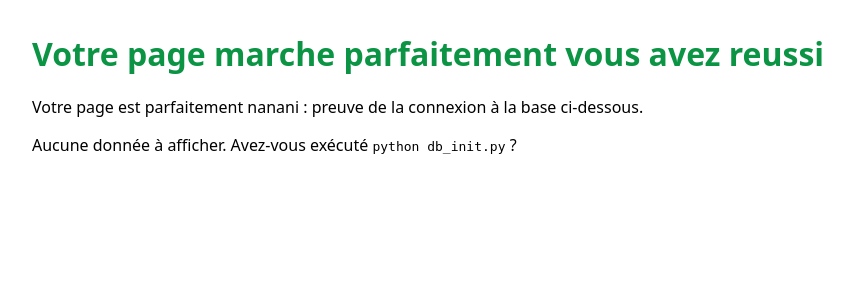
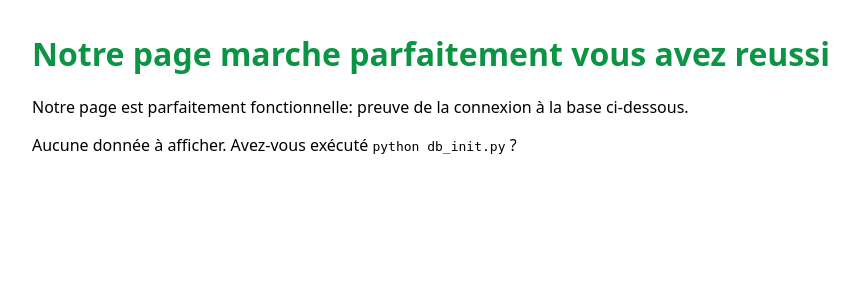
Before and after one commit to HSEV/R5A07_Auto_Flask_Code, a Flask app: page / in a window 1280 px wide. Shown: the top 300 px of the page, without its empty margins (0-859 px from the left). Run offline with Flask 3, Linux system fonts and the light colour scheme; data that the repository does not hold is empty.

Commit message:
fix: corriger les messages d'affichage dans app.py et index.html

```diff
--- a/app.py
+++ b/app.py
@@ -15,7 +15,7 @@ DB_CONFIG = {
 
 @app.route("/")
 def index():
-    message = "Votre page marche parfaitement vous avez reussi"
+    message = "Notre page marche parfaitement vous avez reussi"
 
     # Connexion DB et lecture des données
     rows = []
--- a/templates/index.html
+++ b/templates/index.html
@@ -19,7 +19,7 @@
   {% if error %}
     <p class="err">Erreur de connexion ou de lecture MySQL: {{ error }}</p>
   {% else %}
-    <p>Votre page est parfaitement nanani : preuve de la connexion à la base ci-dessous.</p>
+    <p>Notre page est parfaitement fonctionnelle: preuve de la connexion à la base ci-dessous.</p>
 
     {% if rows and rows|length > 0 %}
       <table>
```
